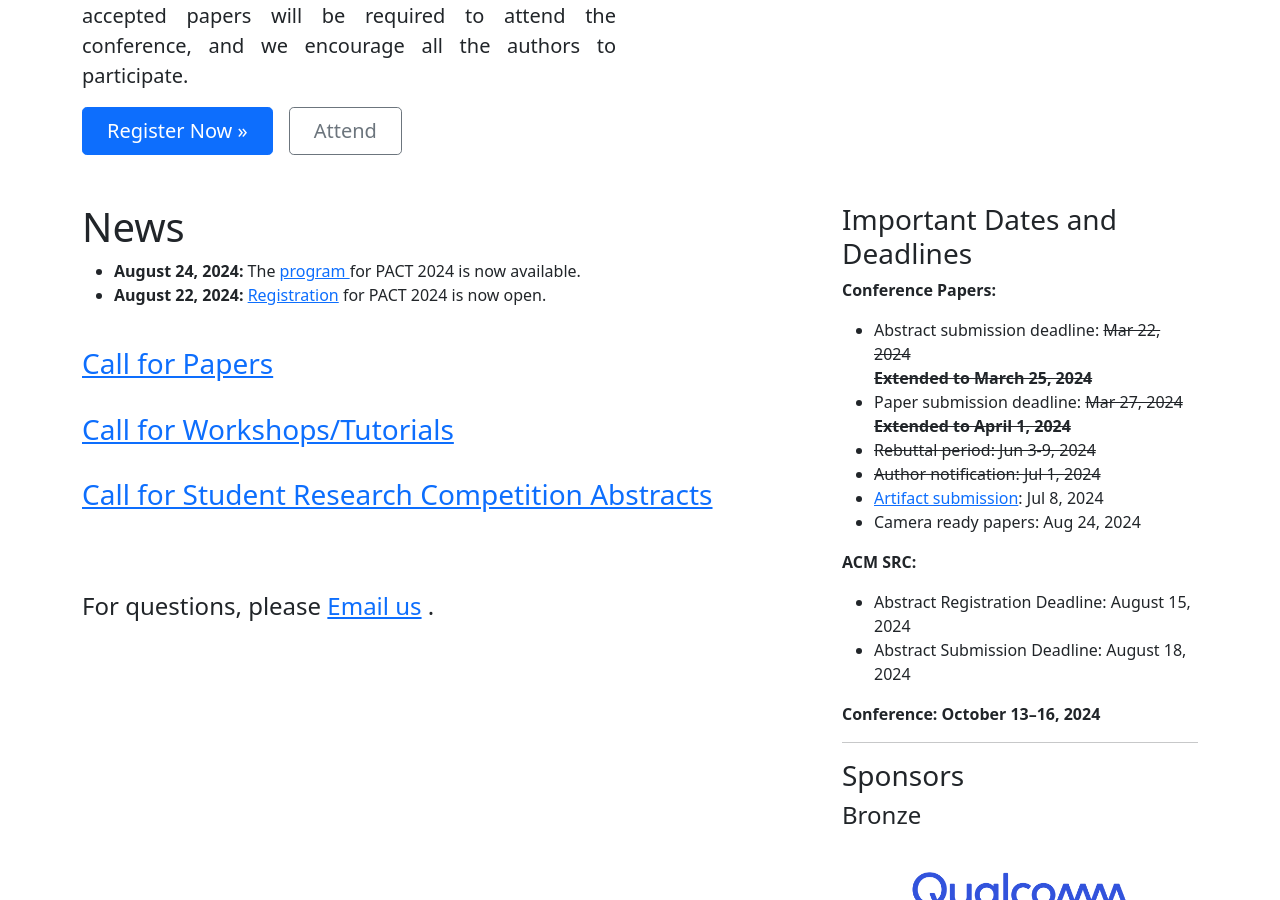
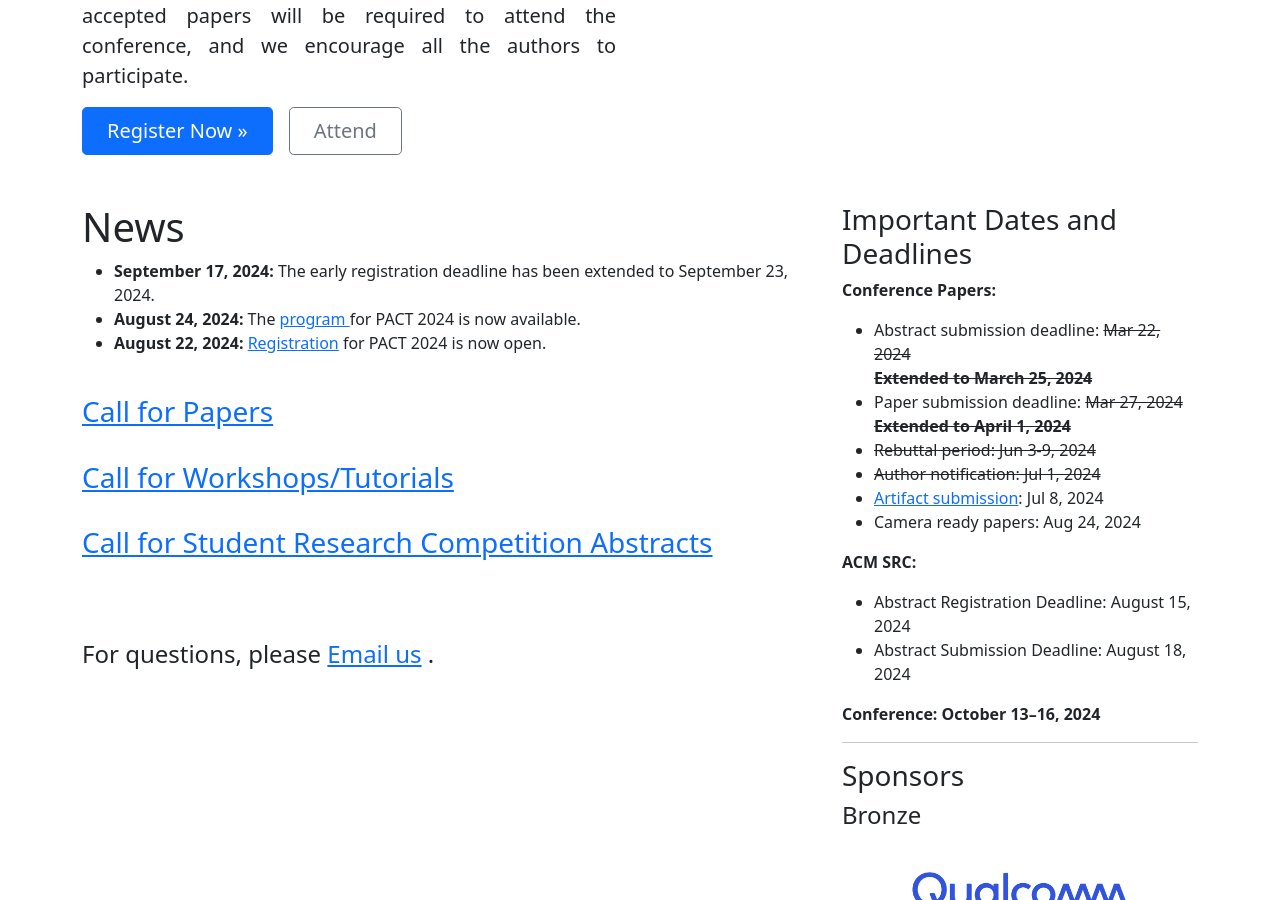
Before and after one commit to pact2024/pact2024.github.io, a Jekyll site: the page built from index.html, in a window 1280 px wide and 900 px high, scrolled down 638 px. Built offline with Jekyll 4.4.1, drawn with Linux system fonts in a browser that asks for light colours.

Commit message:
Update index_news.html

```diff
--- a/_includes/index_news.html
+++ b/_includes/index_news.html
@@ -1,6 +1,11 @@
 <h1>News</h1>
 
 <ul>
+
+    <li>
+        <b>September 17, 2024:</b>
+        The early registration deadline has been extended to September 23, 2024.
+    </li>
 
     <li>
         <b>August 24, 2024:</b>
```
